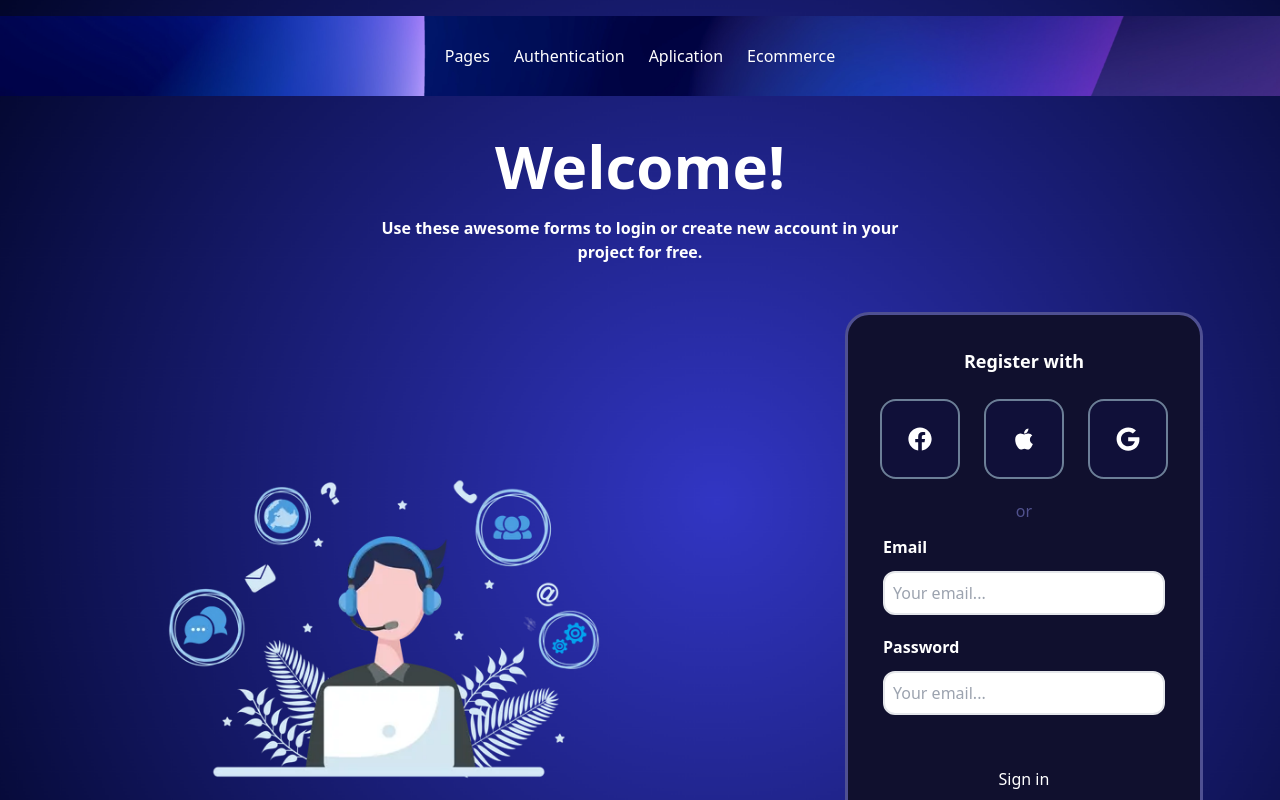
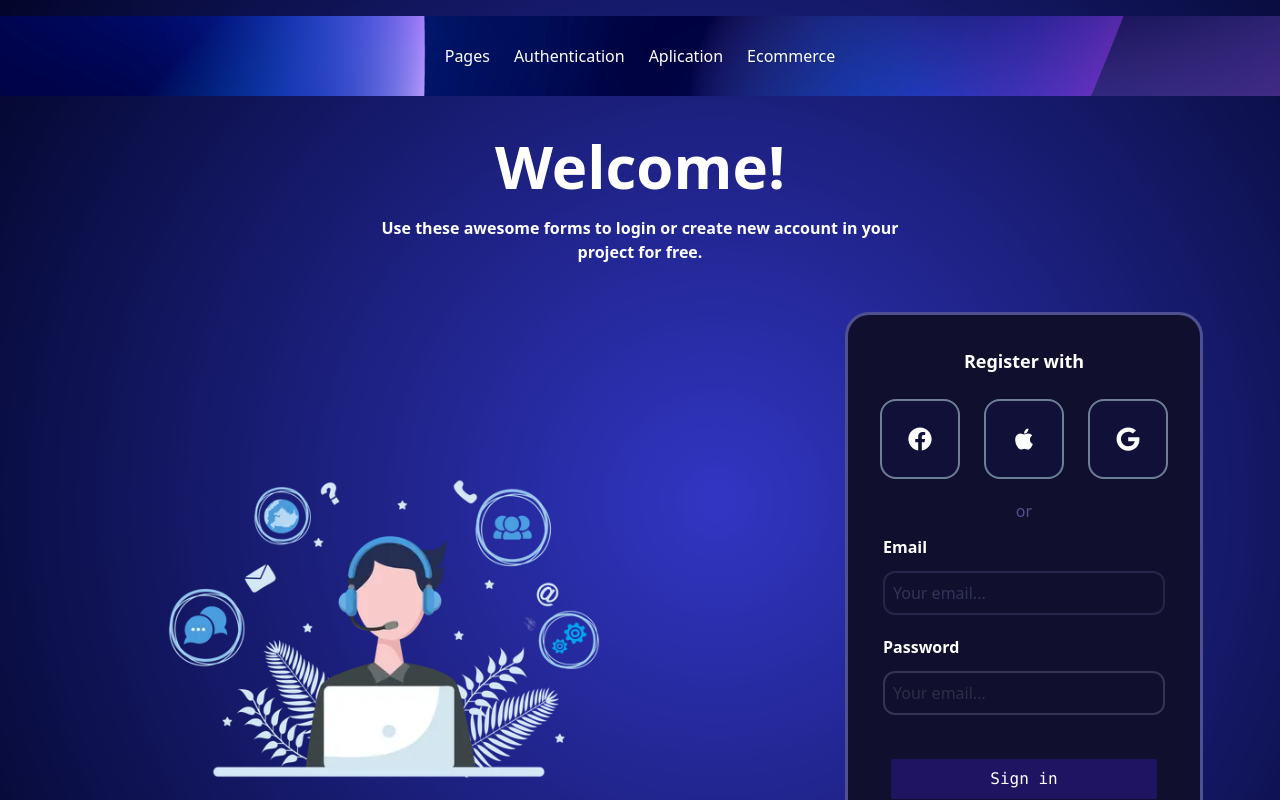
Before and after one commit to Nasim1380p/Admin-Panel, a Next.js app: page / in a window 1280 px wide. Shown: the top 800 px of the page. Built offline with nearby package versions, Linux system fonts and the light colour scheme.

Commit message:
change tailwind config

```diff
--- a/tailwind.config.js
+++ b/tailwind.config.js
@@ -1,8 +1,8 @@
 /** @type {import('tailwindcss').Config} */
 module.exports = {
   content: [
-    "./src/pages/**/*.{js,ts,jsx,tsx,mdx}",
-    "./src/components/**/*.{js,ts,jsx,tsx,mdx}",
+    "./src/Pages/**/*.{js,ts,jsx,tsx,mdx}",
+    "./src/Components/**/*.{js,ts,jsx,tsx,mdx}",
     "./src/app/**/*.{js,ts,jsx,tsx,mdx}",
   ],
   theme: {
```
